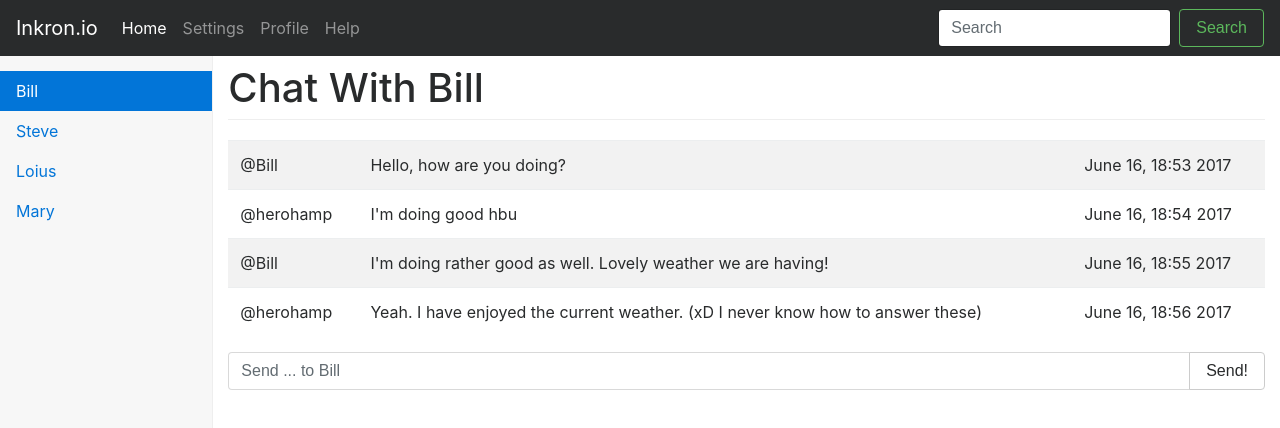
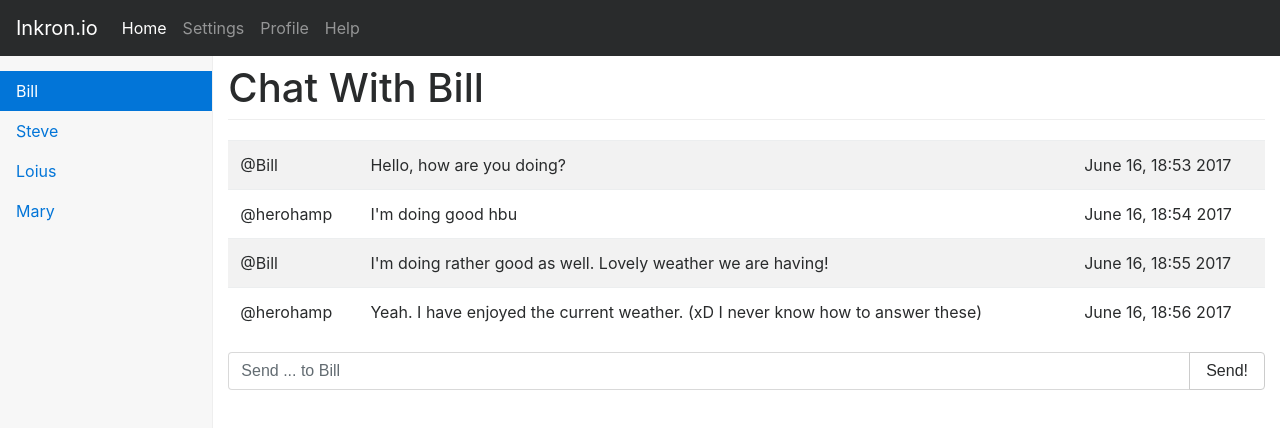
Before and after one commit to inkron/old, a plain HTML site: page index.html in a window 1280 px wide. Drawn offline with nearby package versions, Linux system fonts and the light colour scheme; a script that the page names is missing.

Commit message:
Change some stuff but mostly to see if remote origin is working like it should be

```diff
--- a/index.html
+++ b/index.html
@@ -47,10 +47,6 @@
                     <a class="nav-link" href="#">Help</a>
                 </li>
             </ul>
-            <form class="form-inline mt-2 mt-md-0">
-                <input class="form-control mr-sm-2" type="text" placeholder="Search">
-                <button class="btn btn-outline-success my-2 my-sm-0" type="submit">Search</button>
-            </form>
         </div>
     </nav>
 
--- a/js/main.js
+++ b/js/main.js
@@ -16,7 +16,6 @@ function sendMessage() {
 function parseDate(time) {
     const t = new Date(time).toString().split(" ");
 
-
     //Date formate is Month Day (number) Year, Time H:M
     return `${t[1]} ${t[2]} ${t[3]}, ${t[4].slice(0,-3)}`;
 }
```
